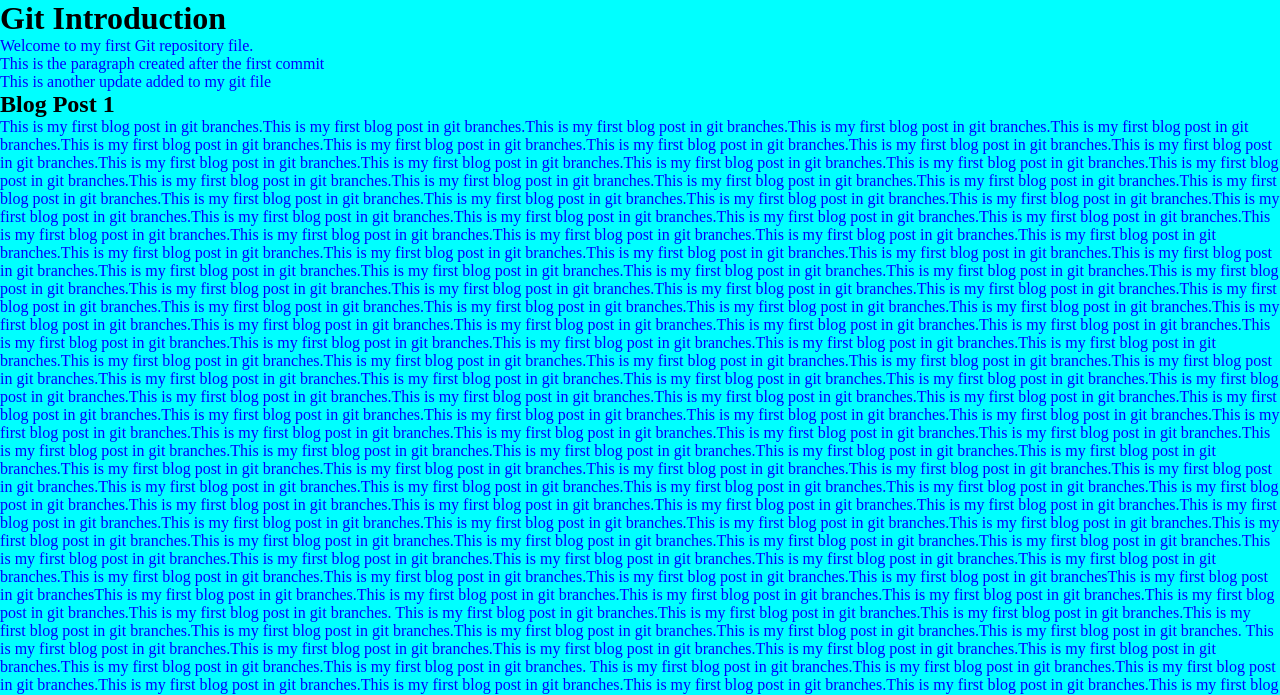
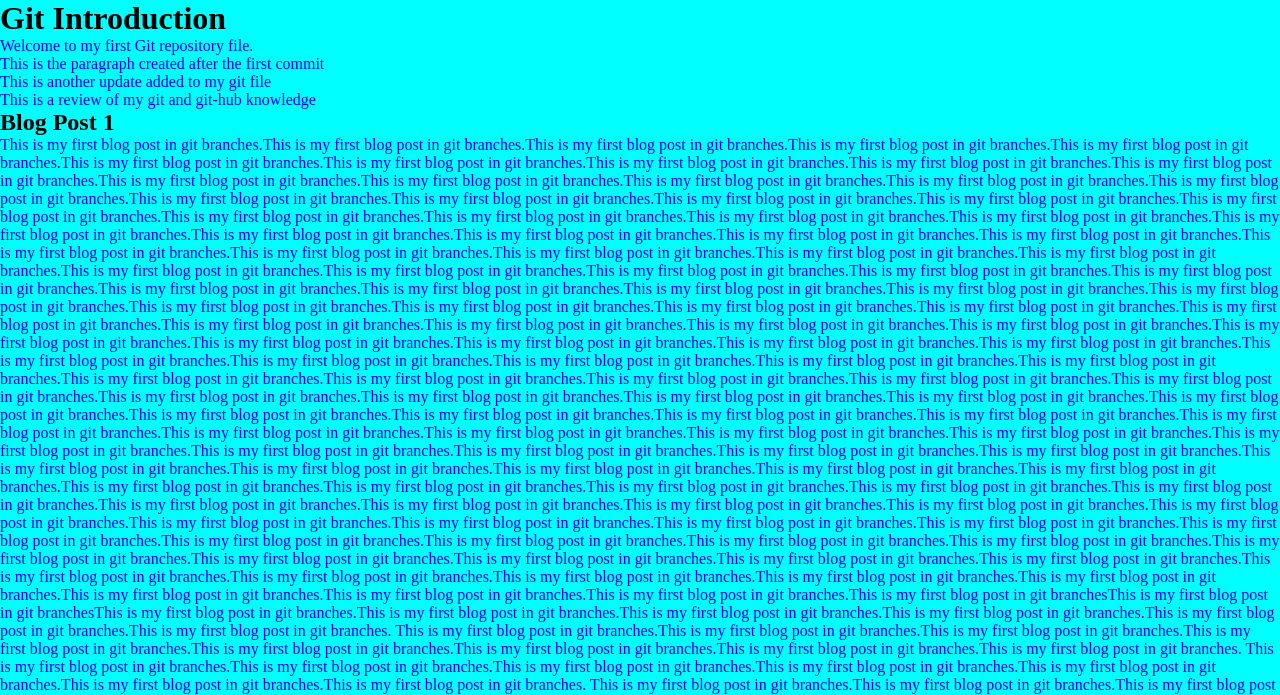
Before and after one commit to honouredev/git-and-git-hub-tutorial, a plain HTML site: page index.html in a window 1280 px wide. Shown: the top 695 px of the page. Drawn offline with Linux system fonts and the light colour scheme.

Commit message:
revising git and git-hub

```diff
--- a/index.html
+++ b/index.html
@@ -11,6 +11,7 @@
     <p>Welcome to my first Git repository file.</p>
     <p>This is the paragraph created after the first commit</p>
     <p>This is another update added to my git file</p>
+    <p>This is a review of my git and git-hub knowledge</p>
 
     <div>
         <article>
```
